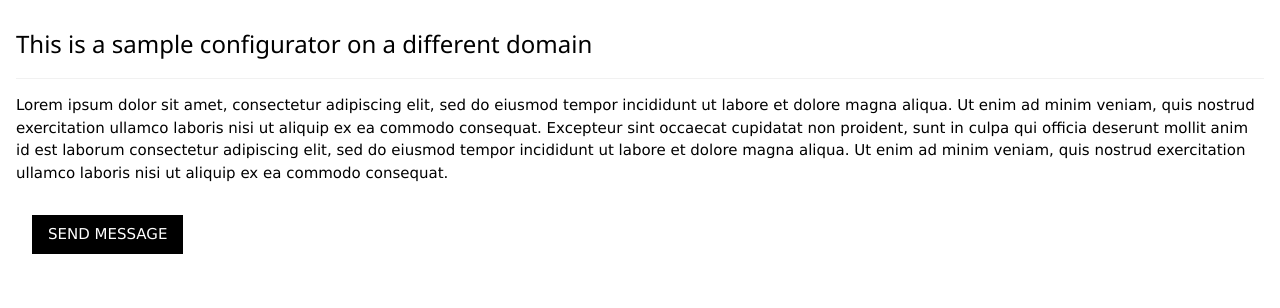
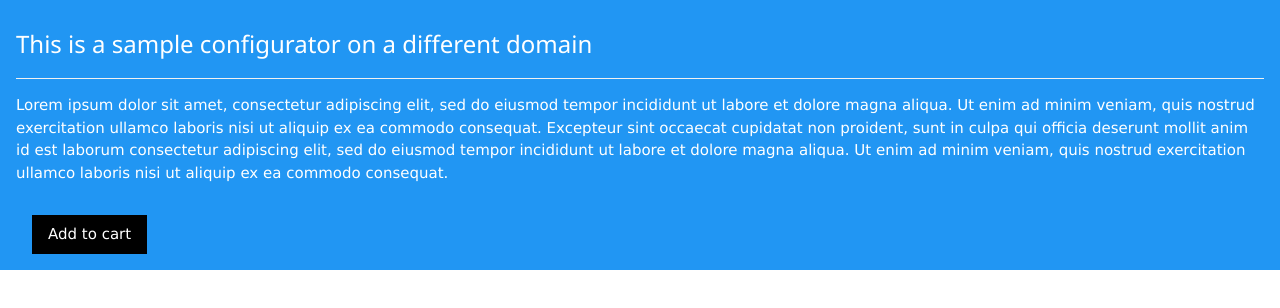
Before and after one commit to Anupam9261/iframe-crossdomain-tracking, a plain HTML site: page cart.html in a window 1280 px wide. Drawn offline with nearby package versions, Linux system fonts and the light colour scheme.

Commit message:
Update and rename Cart.html to cart.html

```diff
--- a/Cart.html
+++ b/cart.html
@@ -23,14 +23,14 @@
    <!-- End Google Tag Manager (noscript) -->
 
    <!-- Sample configurator Section -->
-   <div class="w3-container" id="about">
+   <div class="w3-container w3-blue" id="about">
      <h3 class="w3-border-bottom w3-border-light-grey w3-padding-16">This is a sample configurator on a different domain</h3>
      <p>Lorem ipsum dolor sit amet, consectetur adipiscing elit, sed do eiusmod tempor incididunt ut labore et dolore magna aliqua. Ut enim ad minim veniam, quis nostrud exercitation ullamco laboris nisi ut aliquip ex ea commodo consequat. Excepteur sint
        occaecat cupidatat non proident, sunt in culpa qui officia deserunt mollit anim id est laborum consectetur adipiscing elit, sed do eiusmod tempor incididunt ut labore et dolore magna aliqua. Ut enim ad minim veniam, quis nostrud exercitation ullamco
        laboris nisi ut aliquip ex ea commodo consequat.
      </p>
      <div class="w3-container" id="contact">
-        <button class="w3-button w3-black w3-section" id="testCTA2" type="submit" onclick="testFunction2()"><i class="fa fa-paper-plane"></i>SEND MESSAGE</button>
+        <button class="w3-button w3-black w3-section" id="testCTA2" type="submit" onclick="testFunction2()"><i class="fa fa-paper-plane"></i>Add to cart</button>
      </div>
    </div>
 
```
